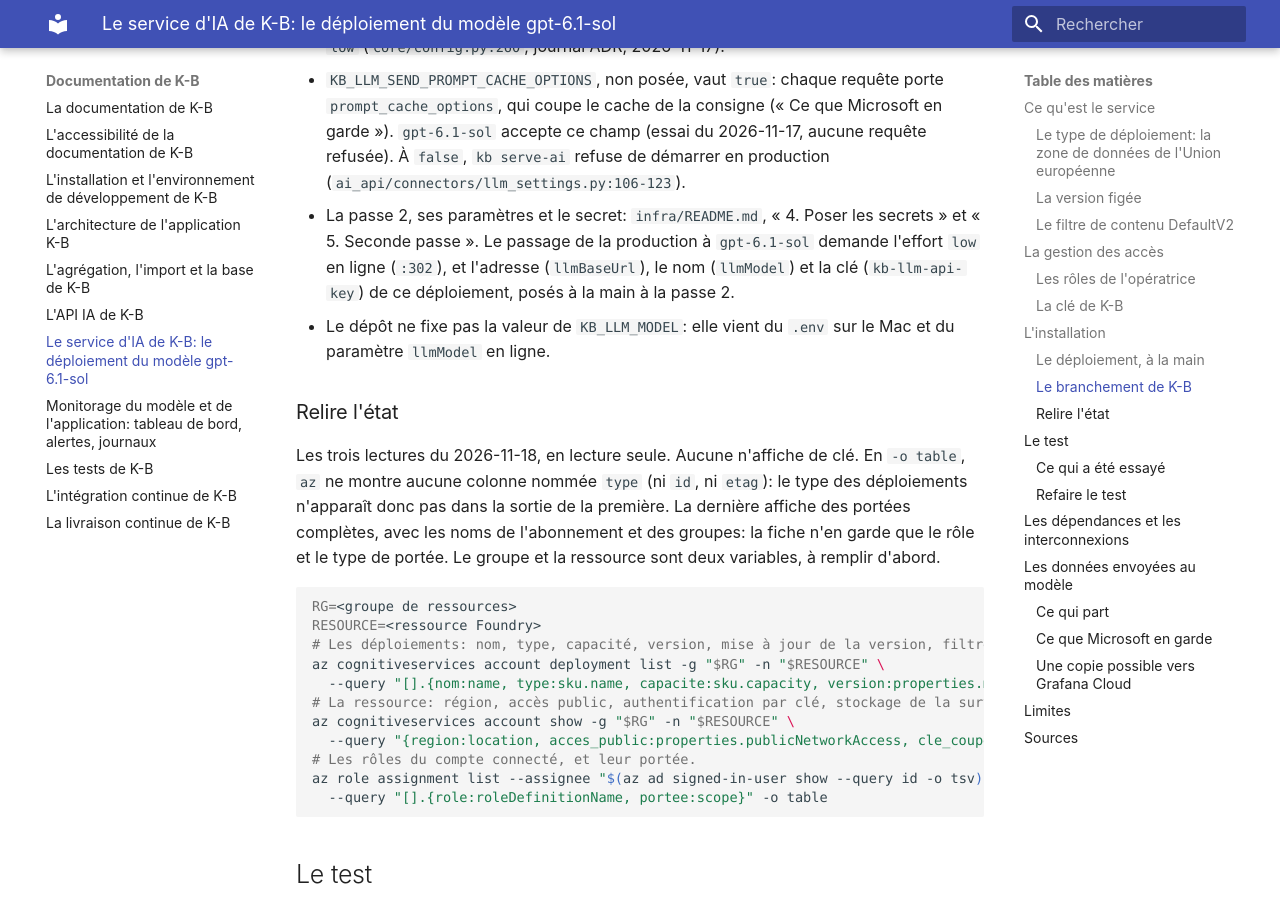
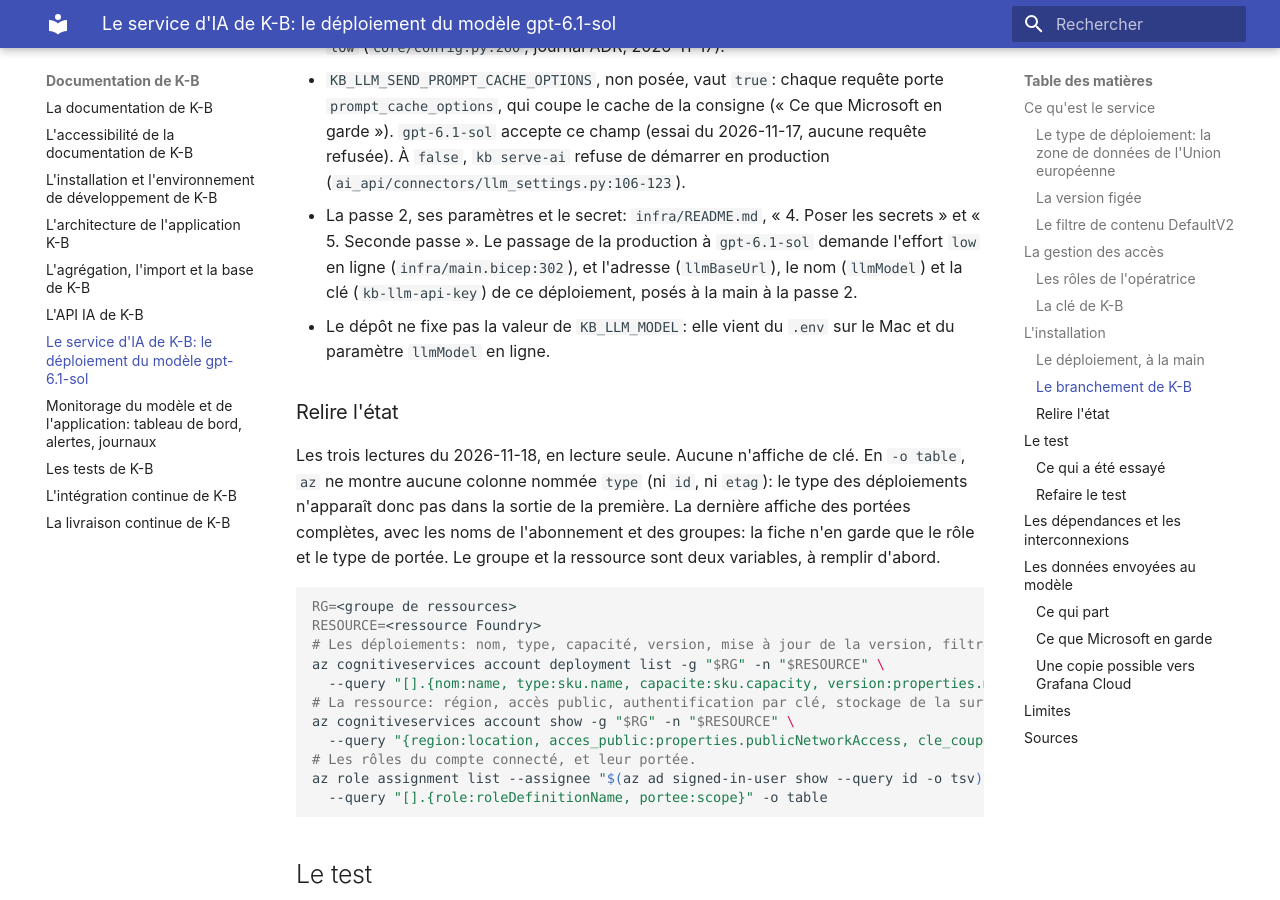
Before and after one commit to SabineLaurent/K-B, an MkDocs documentation site: the page built from documentation/service_ia_pour_docu.md, in a window 1280 px wide and 900 px high, scrolled down 6588 px. Built offline with MkDocs 1.6.1 and Material for MkDocs 9.7.7, drawn with Linux system fonts in a browser that asks for light colours; plug-ins that fetch from the network failed and are left out.

Commit message:
docs: name the file of the line of the reasoning effort online in the AI service sheet (issue 623)

```diff
--- a/documentation/service_ia_pour_docu.md
+++ b/documentation/service_ia_pour_docu.md
@@ -192,7 +192,7 @@ L'API IA ne connaît du service que des réglages; aucune branche du code n'est
     aucune requête refusée). À `false`, `kb serve-ai` refuse de démarrer en production
     (`ai_api/connectors/llm_settings.py:106-123`).
 - La passe 2, ses paramètres et le secret: `infra/README.md`, « 4. Poser les secrets » et « 5. Seconde passe ». Le
-    passage de la production à `gpt-6.1-sol` demande l'effort `low` en ligne (`:302`), et l'adresse
+    passage de la production à `gpt-6.1-sol` demande l'effort `low` en ligne (`infra/main.bicep:302`), et l'adresse
     (`llmBaseUrl`), le nom (`llmModel`) et la clé (`kb-llm-api-key`) de ce déploiement, posés à la main à la passe 2.
 - Le dépôt ne fixe pas la valeur de `KB_LLM_MODEL`: elle vient du `.env` sur le Mac et du paramètre `llmModel` en
     ligne.
```
